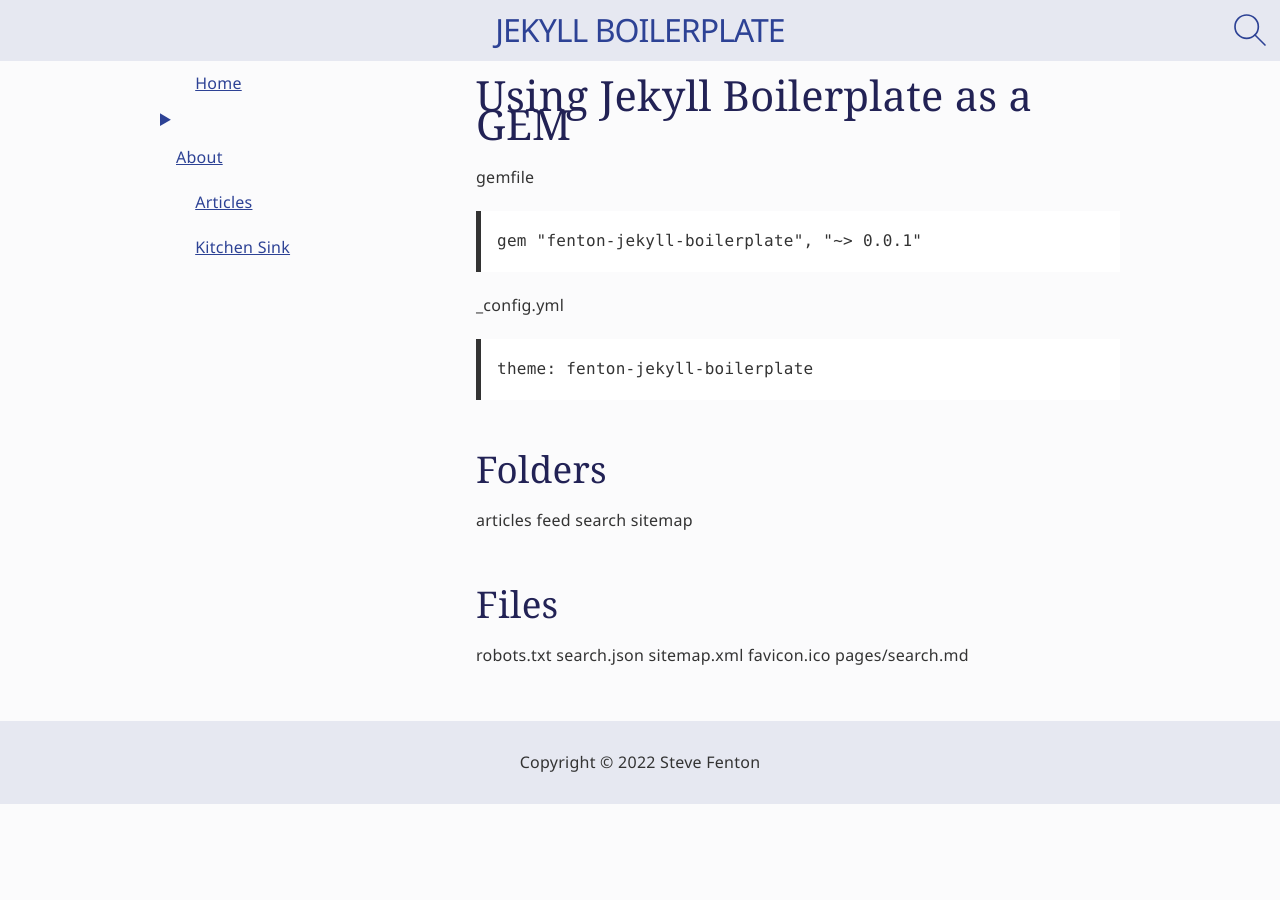
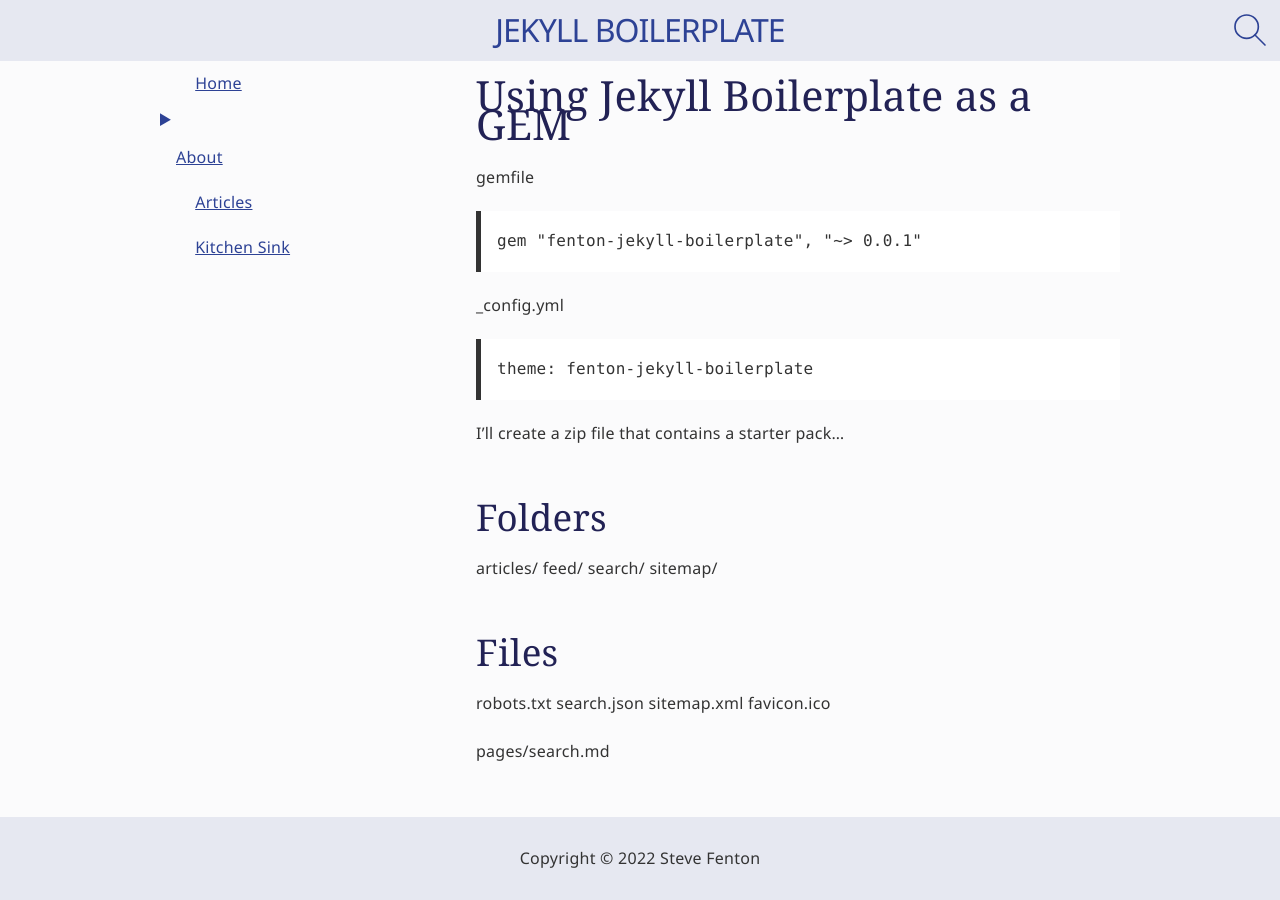
Before and after one commit to Steve-Fenton/jekyll-boilerplate, a Jekyll site: the page built from _pages/about/getting-started.md, in a window 1280 px wide and 900 px high, scrolled down 1120 px. Built offline with Jekyll 4.4.1, drawn with Linux system fonts in a browser that asks for light colours; before the commit the page ends 1924 px from its top, so only the background shows below that.

Commit message:
Notes on getting started

```diff
--- a/_pages/about/getting-started.md
+++ b/_pages/about/getting-started.md
@@ -48,12 +48,14 @@ _config.yml
 
     theme: fenton-jekyll-boilerplate
 
+I'll create a zip file that contains a starter pack...
+
 ### Folders
 
-articles
-feed
-search
-sitemap
+articles/
+feed/
+search/
+sitemap/
 
 ### Files
 
@@ -61,4 +63,5 @@ robots.txt
 search.json
 sitemap.xml
 favicon.ico
+
 pages/search.md
```
